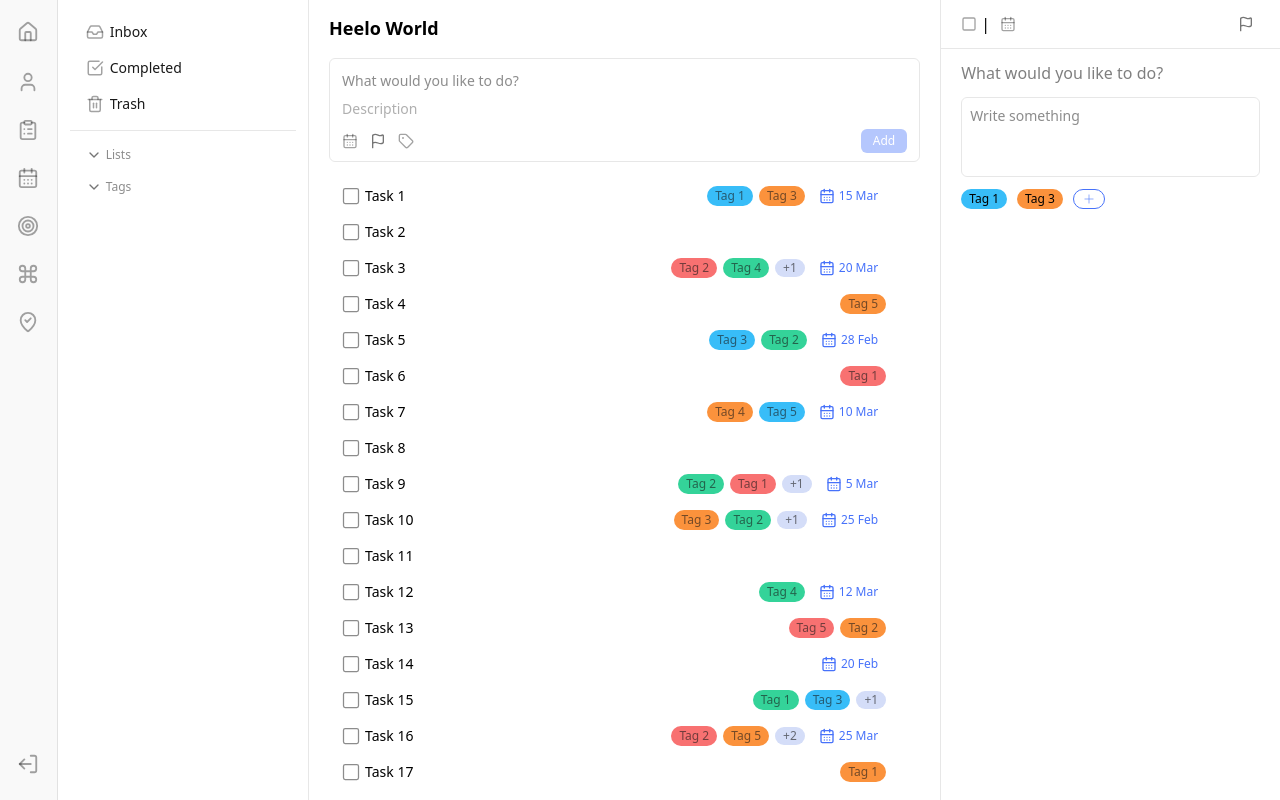
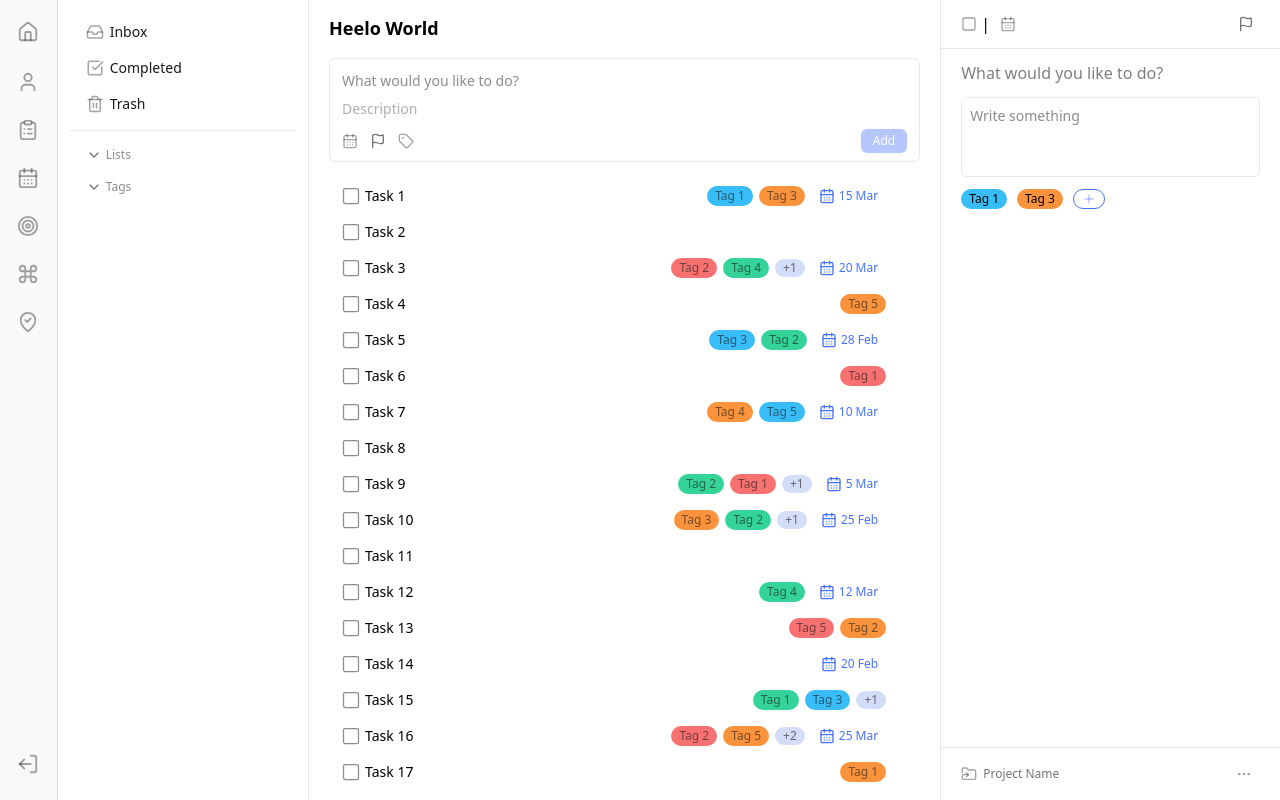
Before and after one commit to anishpawaskar/aimly-frontend, a React (Vite) app: page /projects/1/tasks in a window 1280 px wide. Built offline with nearby package versions, Linux system fonts and the light colour scheme.

Commit message:
feat: add more menu options in update task form

```diff
--- a/src/components/forms/update-task-form.jsx
+++ b/src/components/forms/update-task-form.jsx
@@ -1,10 +1,18 @@
-import { Square, X } from "lucide-react";
+import {
+  Ellipsis,
+  FolderSymlink,
+  Icon,
+  Square,
+  Tag,
+  Trash2,
+  X,
+} from "lucide-react";
 import {
   DatePicker,
   DatePickerContent,
   DatePickerTrigger,
 } from "../common/date-picker";
-import { useState } from "react";
+import { useRef, useState } from "react";
 import {
   PriorityMenu,
   PriorityMenuContent,
@@ -12,8 +20,35 @@ import {
 } from "../tasks/priority-menu";
 import { ExpandableTextarea } from "../common/expandable-textarea";
 import { TASKS_DATA } from "../tasks/tasks.constant";
-import { Link } from "react-router";
+import { Link, useLocation, useNavigate } from "react-router";
 import { TagSelect } from "../tasks/tags/tag-select";
+import { Tooltip, TooltipContent, TooltipTrigger } from "../primitive/tooltip";
+import {
+  PopoverMenu,
+  PopoverMenuContent,
+  PopoverMenuTrigger,
+} from "../primitive/popover-menu";
+import { cn } from "@/lib/utils";
+import { Button, buttonVariants } from "../primitive/button";
+import {
+  DropdownMenu,
+  DropdownMenuContent,
+  DropdownMenuItem,
+  DropdownMenuTrigger,
+} from "../primitive/dropdown-menu";
+import { IconButton } from "../primitive/icon-button";
+import { TagSelector, TagSelectorContent } from "../common/tag-selector";
+
+const MENU_OPTIONS = [
+  {
+    name: "Tags",
+    icon: Tag,
+  },
+  {
+    name: "Delete",
+    icon: Trash2,
+  },
+];
 
 export const UpdateTaskForm = () => {
   const [formData, setFormData] = useState({
@@ -24,6 +59,14 @@ export const UpdateTaskForm = () => {
   const [date, setDate] = useState(null);
   const [isCalendarOpen, setIsCalendarOpen] = useState(false);
   const [priority, setPriority] = useState(0);
+  const [isProjectsVisible, setIsProjectsVisible] = useState(false);
+  const [isOptionsVisible, setIsOptionsVisible] = useState(false);
+  const [isTagsOpen, setIsTagsOpen] = useState(false);
+
+  const anchorRef = useRef(null);
+
+  const location = useLocation();
+  const navigate = useNavigate();
 
   const task = TASKS_DATA.find((task) => task._id === 1);
 
@@ -34,8 +77,9 @@ export const UpdateTaskForm = () => {
   };
 
   return (
+    <>
       <div className="update-task-form h-full w-full flex flex-col">
-      <div className="update-task-form-header flex items-center justify-between border-b border-gray/10 px-5 py-2.5">
+        <div className="update-task-form-header shrink-0 flex items-center justify-between border-b border-gray/10 px-5 py-2.5">
           <div className="header-action-left flex items-center gap-1">
             <button className="flex items-center justify-center">
               <Square size={16} className="text-gray/40" />
@@ -66,7 +110,7 @@ export const UpdateTaskForm = () => {
             </PriorityMenu>
           </div>
         </div>
-      <div className="update-task-form-body px-5 py-3 overflow-y-auto flex flex-col gap-3">
+        <div className="update-task-form-body px-5 py-3 overflow-y-auto flex-1 flex flex-col gap-3">
           <input
             placeholder="What would you like to do?"
             value={formData.title}
@@ -120,6 +164,118 @@ export const UpdateTaskForm = () => {
             </div>
           )}
         </div>
+        <div className="update-task-form-footer shrink-0 flex items-center justify-between border-t border-gray/10 pl-3 pr-5 py-2.5">
+          <div className="footer-action-left flex items-center justify-center">
+            <PopoverMenu
+              open={isProjectsVisible}
+              onOpenChange={setIsProjectsVisible}
+            >
+              <PopoverMenuTrigger asChild>
+                <button
+                  className={cn(
+                    buttonVariants({
+                      variant: "ghost",
+                      isDisabled: false,
+                      size: "sm",
+                    }),
+                    "border-none px-2"
+                  )}
+                >
+                  <Tooltip>
+                    <TooltipTrigger asChild>
+                      <span className="flex items-center text-xs">
+                        <FolderSymlink
+                          size={16}
+                          className="text-gray/40 mr-1.5"
+                        />
+                        Project Name
+                      </span>
+                    </TooltipTrigger>
+                    <TooltipContent>Hello world</TooltipContent>
+                  </Tooltip>
+                </button>
+              </PopoverMenuTrigger>
+              <PopoverMenuContent>Hello</PopoverMenuContent>
+            </PopoverMenu>
           </div>
+          <div className="footer-action-right flex items-center justify-center">
+            <DropdownMenu
+              open={isOptionsVisible}
+              onOpenChange={setIsOptionsVisible}
+            >
+              <DropdownMenuTrigger ref={anchorRef} asChild>
+                <IconButton variant={"ghost"} size={"sm"}>
+                  <Ellipsis size={16} className="text-gray/40" />
+                </IconButton>
+              </DropdownMenuTrigger>
+              <DropdownMenuContent side="top">
+                {MENU_OPTIONS.map((option) => {
+                  const IconComponent = option.icon;
+                  const variant =
+                    option.name === "Delete" ? "destructive" : "ghost";
+
+                  const handleOption = () => {
+                    switch (option.name) {
+                      case "Tags": {
+                        setIsOptionsVisible(false);
+                        setIsTagsOpen(true);
+                        break;
+                      }
+
+                      case "Delete": {
+                        console.log("Delete task", task._id);
+                        const splittedPath = location.pathname.split("/");
+                        const path = splittedPath.slice(
+                          0,
+                          splittedPath.length - 1
+                        );
+                        navigate({
+                          pathname: path.join("/"),
+                        });
+                        setIsOptionsVisible(false);
+                        break;
+                      }
+                    }
+                  };
+
+                  return (
+                    <DropdownMenuItem key={option.name} asChild>
+                      <Button
+                        variant={variant}
+                        size={"full"}
+                        onClick={handleOption}
+                        className={"h-8 justify-start"}
+                      >
+                        <IconComponent size={16} className="mr-1.5" />
+                        <span className="text-sm">{option.name}</span>
+                      </Button>
+                    </DropdownMenuItem>
+                  );
+                })}
+              </DropdownMenuContent>
+            </DropdownMenu>
+          </div>
+        </div>
+      </div>
+
+      {isTagsOpen && (
+        <TagSelector
+          open={isTagsOpen}
+          setOpen={setIsTagsOpen}
+          tags={tags}
+          setTags={setTags}
+        >
+          <TagSelectorContent
+            side={"top"}
+            sideoffset={0}
+            anchorRef={anchorRef}
+            handleTagSubmit={(selectedTags) => {
+              setTags(selectedTags);
+              setIsTagsOpen(false);
+            }}
+          />
+        </TagSelector>
+      )}
+    </>
   );
 };
```
Lines whose indentation alone changed are shown as unchanged.
